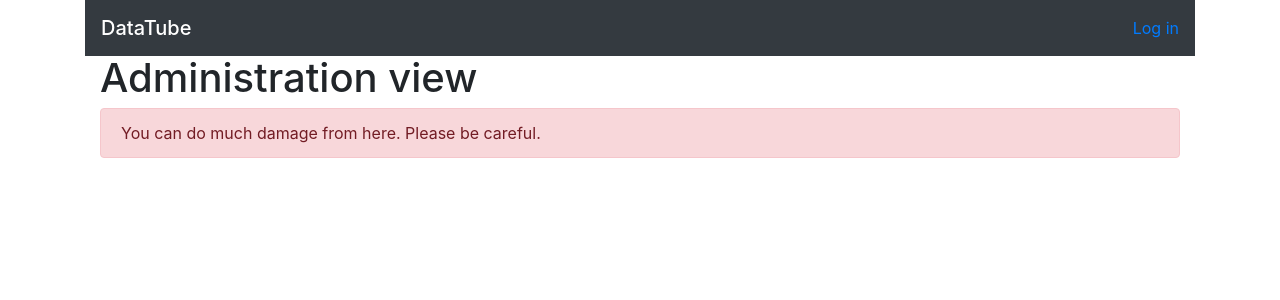
After one commit to dtanham/datatube, a Flask app: page /admin in a window 1280 px wide. The commit adds this page. Shown: the top 300 px of the page. Run offline with Flask 2, Linux system fonts and the light colour scheme; some libraries are stand-ins or nearby versions.

Commit message:
Added admin page skeleton

```diff
--- a/app.py
+++ b/app.py
@@ -29,6 +29,8 @@ class User(db.Model):
         return '<User %r>' % self.username
 
     def compare_passwords(u, password):
+    	if not u:
+    		return False
     	if str(hashlib.sha256((str(u.password_salt)+str(password)).encode('utf-8')).hexdigest()) == str(u.password_hash):
     		return True
     	return False
@@ -104,6 +106,11 @@ def basic_logout():
 		flask.session.pop("user")
 	return flask.redirect(flask.url_for('basic_login', message="You have been logged out."))
 
+
+@app.route("/admin")
+def administration():
+	return flask.render_template("admin.html")
+
 # Controllers
 #############
 def get_all_documents():
--- a/reset_environment.py
+++ b/reset_environment.py
@@ -18,7 +18,7 @@ def do_setup():
 	# db.session.add(u)
 	# db.session.commit()
 
-	u = add_user("default", "password", "default@example.com")
+	u = add_user("default", "password", "default@example.com", role="admin")
 
 
 	# Add test documents
--- /dev/null
+++ b/templates/admin.html
@@ -0,0 +1,11 @@
+{% extends 'base.html' %}
+
+{% block title %}Administration{% endblock %}
+{% block content %}
+
+		<div class="container">
+			<h1>Administration view</h1>
+			<div class="alert alert-danger">You can do much damage from here. Please be careful.</div>
+		</div>
+
+{% endblock %}
--- a/templates/base.html
+++ b/templates/base.html
@@ -13,6 +13,9 @@
 
 			<div class="navbar-text justify-content-end">
 				{% if session['user'] %}
+					{% if session['user']['role'] == "admin" %}
+						<a href="{{url_for('administration')}}">Admin</a>
+					{% endif %}
 				Logged in as {{ session['user']['username']}}.
 				<a href="{{ url_for('basic_logout') }}">Log out</a>
 				{% else %}
--- a/templates/home.html
+++ b/templates/home.html
@@ -16,6 +16,7 @@
 			</ul>
 		</div>
 
+		{% if session['user'] and session['user']['role'] != "viewer" %}
 		<div class="container">
 			<div class="card">
 				<div class="card-body">
@@ -30,4 +31,5 @@
 				</div>
 			</div>
 		</div>
+		{% endif %}
 {% endblock %}
```
Also changed, not shown: tests/test_setup.py (+14 -1 lines).
